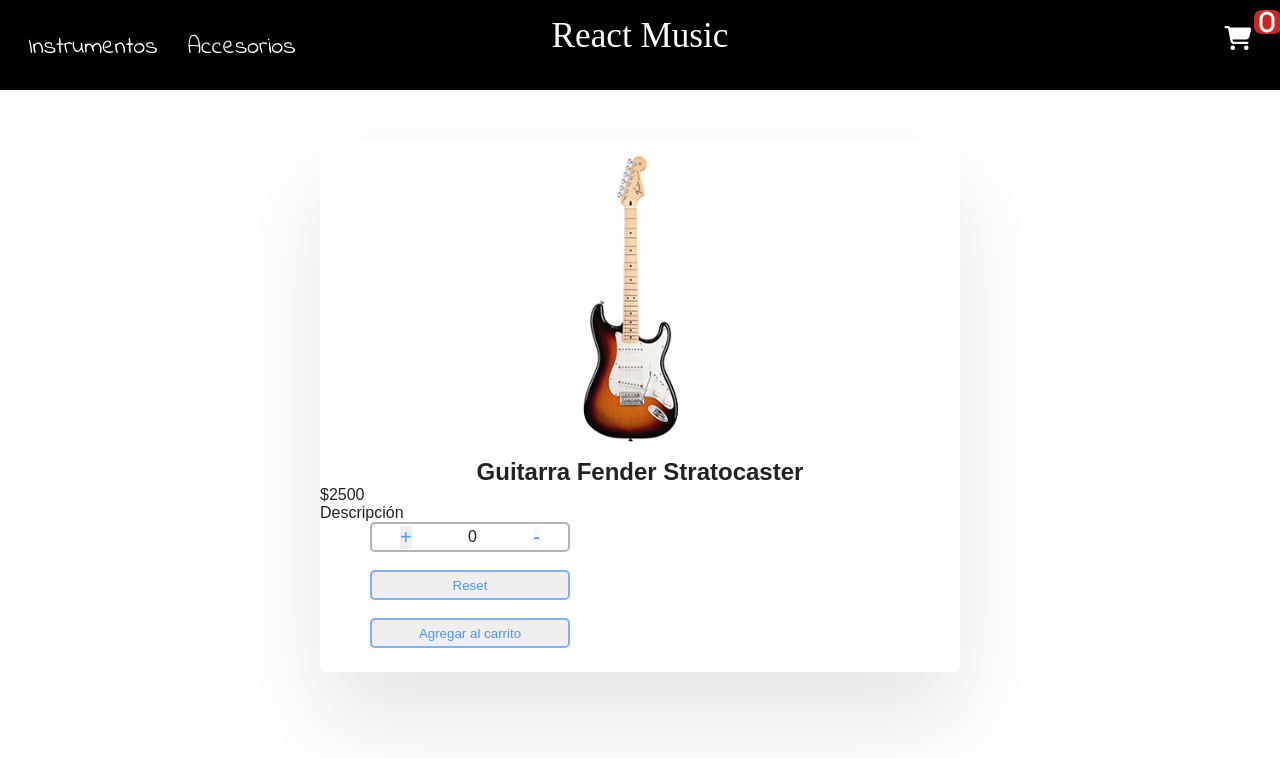
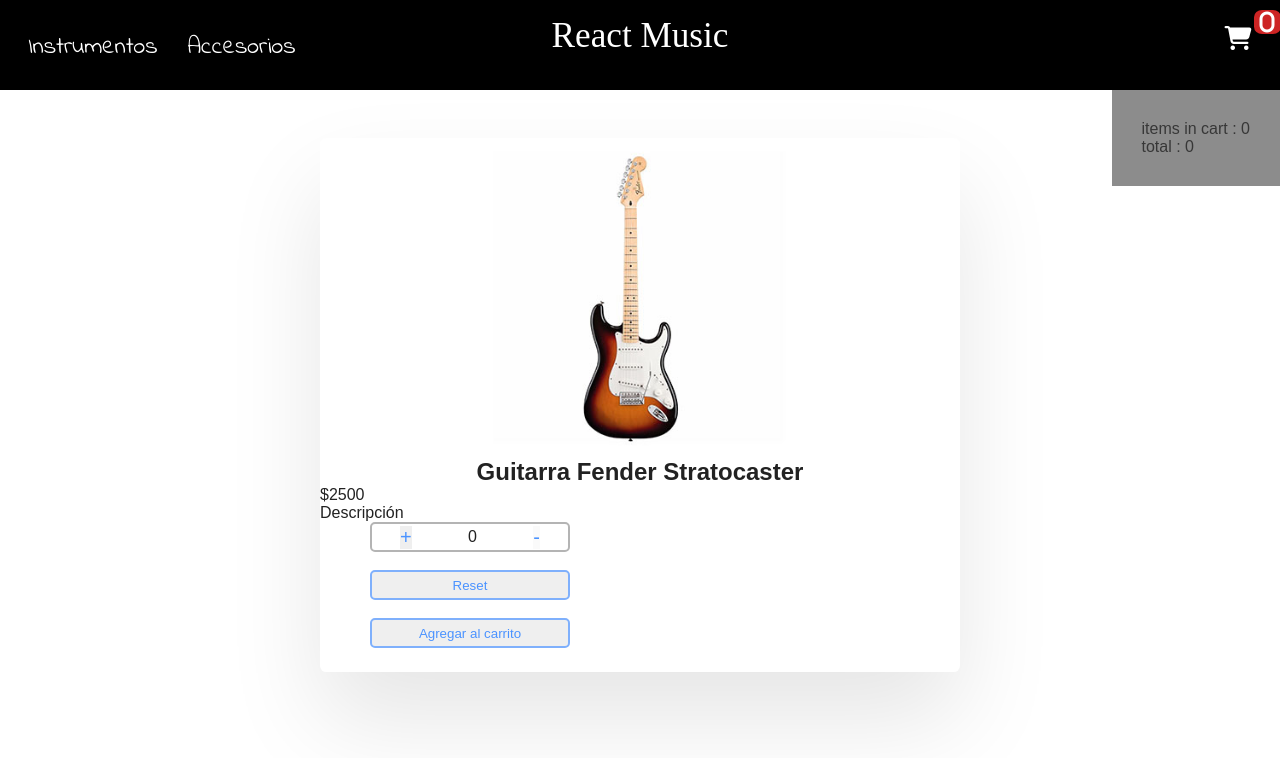
Before and after one commit to federicoilluminato/React.Js, a React (Create React App) app: page /item/1 in a window 1280 px wide. Shown: the top 758 px of the page. Built offline with nearby package versions, Linux system fonts and the light colour scheme; a web font is replaced by a local one.

Commit message:
desafio 10

```diff
--- a/src/App.js
+++ b/src/App.js
@@ -6,7 +6,9 @@
 import {BrowserRouter, Route, Switch} from 'react-router-dom'
 import Instrumentos from './components/Instrumentos';
 import Accesorios from './components/Accesorios';
-import Home from './components/Home'
+import Home from './components/Home';
+import {CartProvider} from './components/CartContext';
+import Cart from './components/Cart';
 
 
 const App = () => {
@@ -14,8 +16,10 @@
 
 
     return(
+        <CartProvider>
         <BrowserRouter className="App">
             <Navbar />
+            <Cart></Cart>
 
             <Switch>
 
@@ -36,10 +40,15 @@
             </Route>
 
 
+
             </Switch>
 
 
         </BrowserRouter>
+        </CartProvider>
+
+
+
     )
 
 }
--- /dev/null
+++ b/src/components/Cart.js
@@ -0,0 +1,31 @@
+import React, {useContext} from 'react';
+import {CartContext} from './CartContext';
+
+const Cart = () => {
+
+    const [cart,setCart] = useContext(CartContext);
+    const totalPrice = cart.reduce((acc, curr) => acc + curr.price, 0 );
+
+    return (
+
+            <div className='cart-display'>
+
+                    <div className='cart-display-tab'>
+
+
+                    <p>items in cart : {cart.length}</p>
+
+                    <p>total : {totalPrice}</p>
+
+
+                    </div>
+            </div>
+
+    )
+
+
+
+
+}
+
+export default Cart;
--- /dev/null
+++ b/src/components/CartContext.jsx
@@ -0,0 +1,18 @@
+import React, {useState} from 'react'
+
+export const CartContext = React.createContext ();
+
+export const CartProvider = (props) => {
+
+    const [cart, setCart] = useState([]);
+
+    return (
+
+        <CartContext.Provider value={[cart, setCart]}>
+
+        {props.children}
+
+        </CartContext.Provider>
+
+    )
+}
--- a/src/components/ItemDetail.js
+++ b/src/components/ItemDetail.js
@@ -1,14 +1,22 @@
-import React, {useEffect,useState} from 'react'
+import React, {useEffect,useState,useContext} from 'react'
 import Contador from './Contador'
 import {Link,NavLink} from 'react-router-dom';
+import {CartContext} from './CartContext';
+
 
 const ItemDetail = ({item,}) => {
 
     const[condicionBoton,setCondicionBoton] = useState(true)
     const[show,setShow] = useState(false)
+
+    const [cart,setCart] = useContext(CartContext);
+
     const onAdd = () => {
 
         console.log("agregado")
+        const item = {name: item.title, price:item.price};
+        setCart(curr => [...curr, item]);
+
         setCondicionBoton(false)
         setShow(true)
       }
@@ -35,7 +43,7 @@
 
             {
             <Link to="/cart">
-                {show && <button type="submit">Terminar Compra</button>}
+                {show && <button type="submit" className="btn-contador"><p>Terminar Compra</p></button>}
 
             </Link>
             }
--- a/src/components/Navbar.js
+++ b/src/components/Navbar.js
@@ -16,6 +16,10 @@
     }
 
   ]
+
+  const toggle = () => {
+    console.log('mostrar/ocultar')
+  }
 
 
   return(
@@ -37,9 +41,10 @@
 
           <NavLink className="navbar-logo" to="/">React Music</NavLink>
 
-          <i class="fas fa-shopping-cart">
+          <i class="fas fa-shopping-cart" onClick={toggle}>
           <CartWidget></CartWidget>
           </i>
+
 
 
       </nav>
--- a/src/components/estilos/estilos.css
+++ b/src/components/estilos/estilos.css
@@ -216,3 +216,16 @@
     display: flex;
     justify-content: center;
 }
+
+.cart-display{
+    display: flex;
+    justify-content: flex-end;
+}
+
+.cart-display-tab{
+    position: absolute;
+    overflow: hidden;
+    opacity: 90%;
+    background-color: grey;
+    padding: 30px;
+}
```
Also changed, not shown: 1 other file (tests, documents, lock files or other folders).
